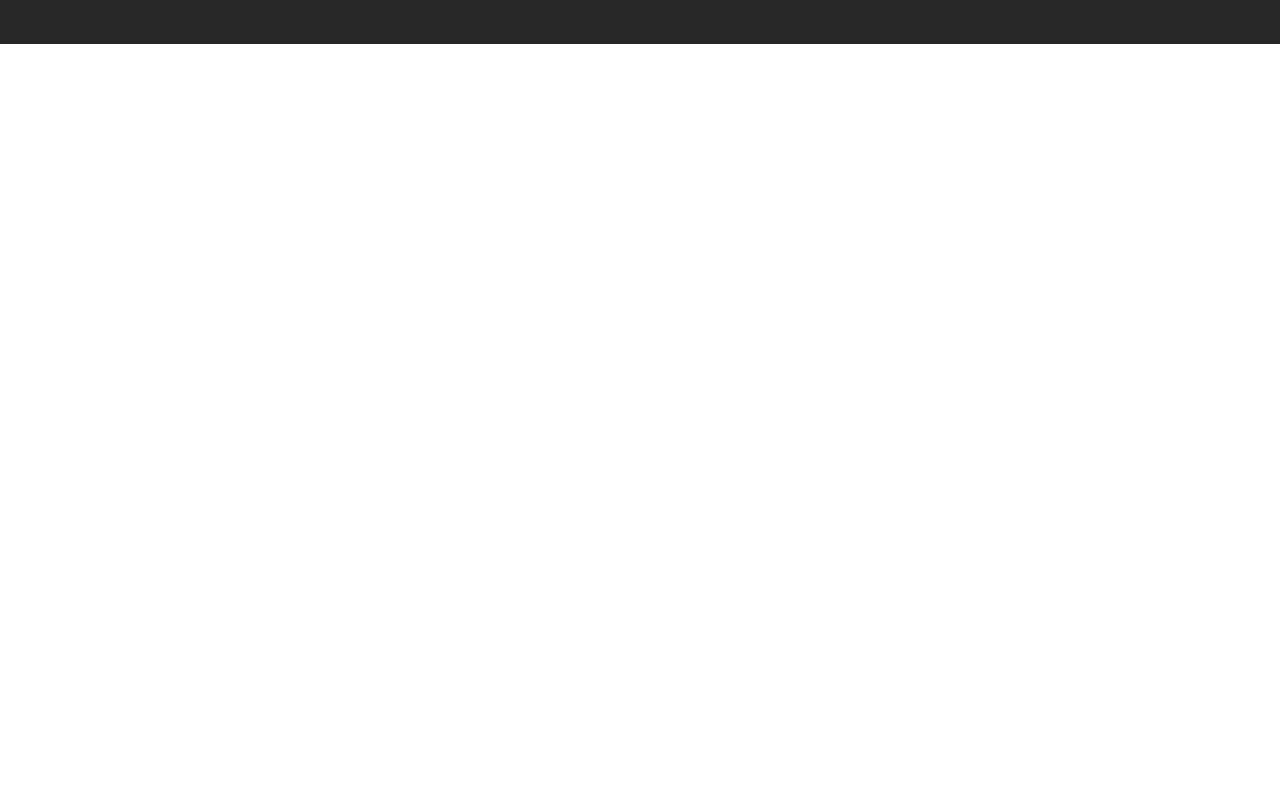
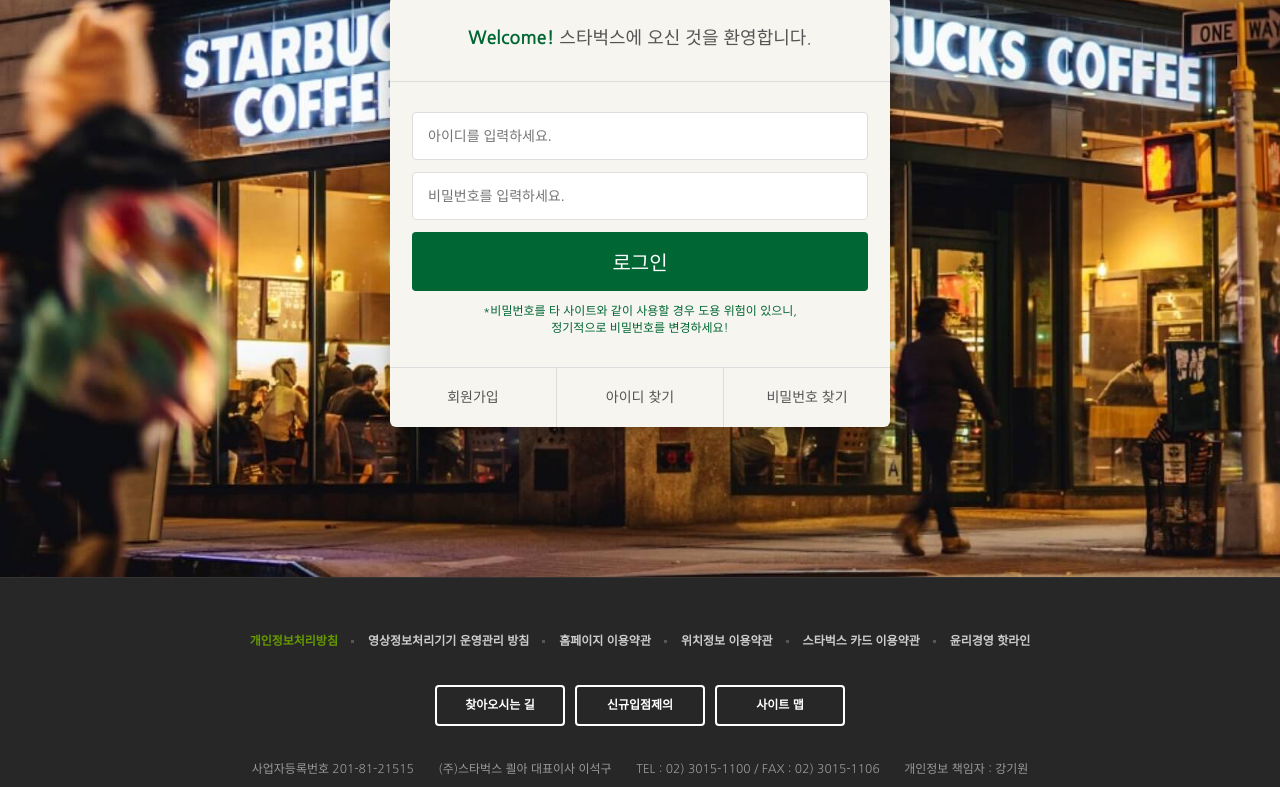
Before and after one commit to Lee-Dong-Seok/starbucks, a plain HTML site: page signin/index.html in a window 1280 px wide. Shown: the part 290-1077 px from the top of the page. Drawn offline with nearby package versions, Linux system fonts and the light colour scheme.

Commit message:
로그인 페이지 완성

```diff
--- /dev/null
+++ b/css/signin.css
@@ -0,0 +1,78 @@
+.signin {
+  margin-top: 120px;
+  padding: 100px 0 150px;
+  background-image: url("../images/signin_bg.jpg");
+  background-repeat: no-repeat;
+  background-position: center;
+  background-attachment: fixed;
+  background-size: cover;
+}
+.signin h1 {
+  color: #fff;
+  font-size: 30px;
+  font-weight: 700;
+  text-align: center;
+  margin-bottom: 24px;
+}
+.signin__card {
+  width: 500px;
+  margin: 0 auto;
+  border-radius: 6px;
+  background-color: #f6f5f0;
+  box-shadow: 2px 2px 20px rgba(0,0,0,.3);
+  color: #555;
+}
+.signin__card h2 {
+  padding: 30px;
+  font-size: 18px;
+  text-align: center;
+  border-bottom: 1px solid #ddd;
+}
+.signin__card h2 strong {
+  font-weight: 700;
+  color: #006633;
+}
+.signin__card form {
+  padding: 30px 22px;
+}
+.signin__card form input {
+  width: 100%;
+  margin-bottom: 12px;
+  padding: 15px;
+  border: 1px solid #ddd;
+  border-radius: 4px;
+  outline: none;
+  box-sizing: border-box;
+  font-size: 14px;
+}
+.signin__card form [type="submit"] {
+  background-color: #006633;
+  border: none;
+  color: #fff;
+  font-size: 20px;
+  cursor: pointer;
+}
+.signin__card form p {
+  font-size: 12px;
+  color: #006633;
+  text-align: center;
+}
+.signin__card .actions {
+  display: flex;
+  border-top: 1px solid #ddd;
+}
+.signin__card .actions a {
+  flex-grow: 1;
+  flex-basis: 0;
+  text-align: center;
+  padding: 20px;
+  color: #555;
+  font-size: 14px;
+  border-right: 1px solid #ddd;
+}
+.signin__card .actions a:last-child {
+  border-right: none;
+}
+.signin__card .actions a:hover {
+  text-decoration: underline;
+}
--- a/signin/index.html
+++ b/signin/index.html
@@ -38,6 +38,7 @@
       href="https://fonts.googleapis.com/icon?family=Material+Icons"
     />
     <link rel="stylesheet" href="../css/common.css" />
+    <link rel="stylesheet" href="../css/signin.css" />
 
     <script defer src="../js/common.js"></script>
   </head>
@@ -375,7 +376,26 @@
       </div>
     </header>
 
-    <section class="signin"></section>
+    <section class="signin">
+      <h1>로그인</h1>
+      <div class="signin__card">
+        <h2><strong>Welcome!</strong> 스타벅스에 오신 것을 환영합니다.</h2>
+        <form>
+          <input type="text" placeholder="아이디를 입력하세요." />
+          <input type="password" placeholder="비밀번호를 입력하세요." />
+          <input type="submit" value="로그인" />
+          <p>
+            *비밀번호를 타 사이트와 같이 사용할 경우 도용 위험이 있으니,<br />
+            정기적으로 비밀번호를 변경하세요!
+          </p>
+        </form>
+        <div class="actions">
+          <a href="javascript:void(0)">회원가입</a>
+          <a href="javascript:void(0)">아이디 찾기</a>
+          <a href="javascript:void(0)">비밀번호 찾기</a>
+        </div>
+      </div>
+    </section>
 
     <!-- Footer -->
     <footer>
```
